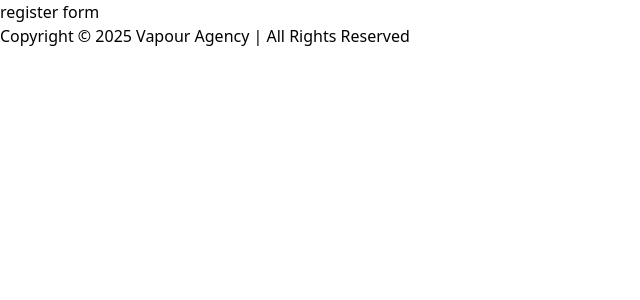
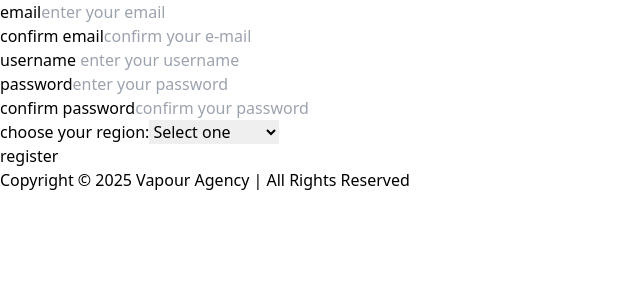
Before and after one commit to SorrawitRUNGRUJEE/cc15_final_project_personal_frontend, a React (Vite) app: page /register in a window 1280 px wide. Shown: the top 300 px of the page, without its empty margins (0-640 px from the left). Built offline with nearby package versions, Linux system fonts and the light colour scheme.

Commit message:
adjust the following config => added basic axios configuaration context => created auth_context for the entire website feature/register => created simple UI for registration process hook => created hook for auth_context

```diff
--- a/package.json
+++ b/package.json
@@ -12,6 +12,7 @@
   "dependencies": {
     "axios": "^1.5.1",
     "dotenv": "^16.3.1",
+    "joi": "^17.11.0",
     "react": "^18.2.0",
     "react-dom": "^18.2.0",
     "react-router-dom": "^6.16.0",
--- a/src/config/axios.js
+++ b/src/config/axios.js
@@ -1,3 +1,6 @@
 import axios from "axios"
-require('dotenv').config()
-axios.defaults.baseURL = process.env.BACK_END_URL
+import { BACKEND_URL } from "./env"
+axios.defaults.baseURL = BACKEND_URL
+
+
+export default axios
--- /dev/null
+++ b/src/config/env.js
@@ -0,0 +1 @@
+export const BACKEND_URL = "http://localhost:4000"
--- /dev/null
+++ b/src/context/auth_context.jsx
@@ -0,0 +1,18 @@
+import {createContext} from "react"
+import axios from "../config/axios"
+export const AuthContext  = createContext()
+export default function AuthContextProvider({children}){
+
+    const register = (data) =>{
+        axios.post('/auth/register',data).then(res=>{
+            alert(res.data.msg)
+        }).catch(error=>{
+            alert(error.response.data.msg)
+        })
+
+    }
+
+    return <AuthContext.Provider value={{register}}>
+        {children}
+    </AuthContext.Provider>
+}
--- a/src/feature/register/registerForm.jsx
+++ b/src/feature/register/registerForm.jsx
@@ -1,6 +1,62 @@
-export default function RegisterForm(){
+import { useState } from "react";
+import RegisterButton from "./register_button";
+import RegisterInput from "./register_input";
+import { toast } from "react-toastify";
+import { useAuth } from "../../hook/use_auth";
 
-    return <div>
-        register form
-    </div>
+
+export default function RegisterForm() {
+    const {register} = useAuth()
+    const [input,setInput] =  useState({
+        email:"",
+        username:"",
+        password:"",
+        confirmPassword:"",
+        region:""
+    })
+
+    const hdl_change = (e) =>{
+        setInput({...input,[e.target.name]:e.target.value})
+    }
+
+    const hdl_submit = (e) =>{
+        e.preventDefault()
+        register(input)
+
+
+
+
+    }
+
+    const registerInput = [
+        {id:"1",label:"email",type:"email",placeholder:"enter your email",name:"email",onChange:hdl_change},
+        {id:"2",label:"confirm email",type:"email",placeholder:"confirm your e-mail",name:"confirmEmail",onChange:hdl_change},
+        {id:"3",label:"username",type:"text",placeholder:" enter your username",name:"username",onChange:hdl_change},
+        {id:"4",label:"password",type:"password",placeholder:"enter your password",name:"password",onChange:hdl_change},
+        {id:"5",label:"confirm password",type:"password",placeholder:"confirm your password",name:"confirmPassword",onChange:hdl_change},
+]
+  return (
+    <form className=" flex flex-col gap-4  items-center" onSubmit={hdl_submit}>
+        {registerInput.map(el=>{
+            return(<div className=" flex flex-col">
+            <label >{el.label}</label>
+            <RegisterInput  key={el.id} type={el.type} placeholder={el.placeholder} name={el.name} onChange={el.onChange}/>
+          </div>)
+        })}
+    <div className=" flex flex-col">
+        <label htmlFor="region">choose your region:</label>
+        <select name="region" id="region" onChange={hdl_change}>
+        <option>Select one</option>
+        <option value={"AO"}>Asia-Oceania</option>
+        <option value={"EU"}>Europe</option>
+        <option value={"AFRICA"}>Africa</option>
+        <option value={"NA"}>North America</option>
+        <option value={"SA"}>South America</option>
+        </select>
+      </div>
+      <RegisterButton className={" bg-blue-400"}>
+        register
+      </RegisterButton>
+    </form>
+  );
 }
--- /dev/null
+++ b/src/feature/register/register_button.jsx
@@ -0,0 +1,6 @@
+export default function RegisterButton({children,className} ){
+    return <button className={className}>
+        {children}
+    </button>
+
+}
--- /dev/null
+++ b/src/feature/register/register_container.jsx
@@ -0,0 +1,7 @@
+import RegisterForm from "./registerForm";
+
+export default function RegisterContainer(){
+    return <div className=" bg-red-400 max-w-3xl mx-auto  mt-32 py-4 rounded-md">
+        < RegisterForm />
+    </div>
+}
--- /dev/null
+++ b/src/feature/register/register_input.jsx
@@ -0,0 +1,8 @@
+export default function RegisterInput({type,placeholder,name,onChange}){
+     return (
+<>
+
+          < input className="  px-2 py-0.5 rounded-lg" type={type|| "text"} placeholder={placeholder||""} onChange={onChange} name={name}/>
+</>
+     )
+}
--- /dev/null
+++ b/src/hook/use_auth.js
@@ -0,0 +1,6 @@
+import { useContext } from "react";
+import { AuthContext } from "../context/auth_context";
+
+export const useAuth = () =>{
+    return useContext(AuthContext)
+}
--- a/src/main.jsx
+++ b/src/main.jsx
@@ -2,9 +2,12 @@
 import ReactDOM from 'react-dom/client'
 import App from './App.jsx'
 import './index.css'
+import AuthContextProvider from './context/auth_context.jsx'
 
 ReactDOM.createRoot(document.getElementById('root')).render(
   // <React.StrictMode>
+  <AuthContextProvider>
     <App />
+  </AuthContextProvider>
   // </React.StrictMode>,
 )
--- a/src/pages/register_final.jsx
+++ b/src/pages/register_final.jsx
@@ -1,6 +1,7 @@
 import {toast} from "react-toastify"
 import RegisterForm from "../feature/register/registerForm"
+import RegisterContainer from "../feature/register/register_container"
 
 export default function RegisterFinal(){
-    return < RegisterForm />
+    return < RegisterContainer />
 }
```
Also changed, not shown: 2 other files (tests, documents, lock files or other folders).
